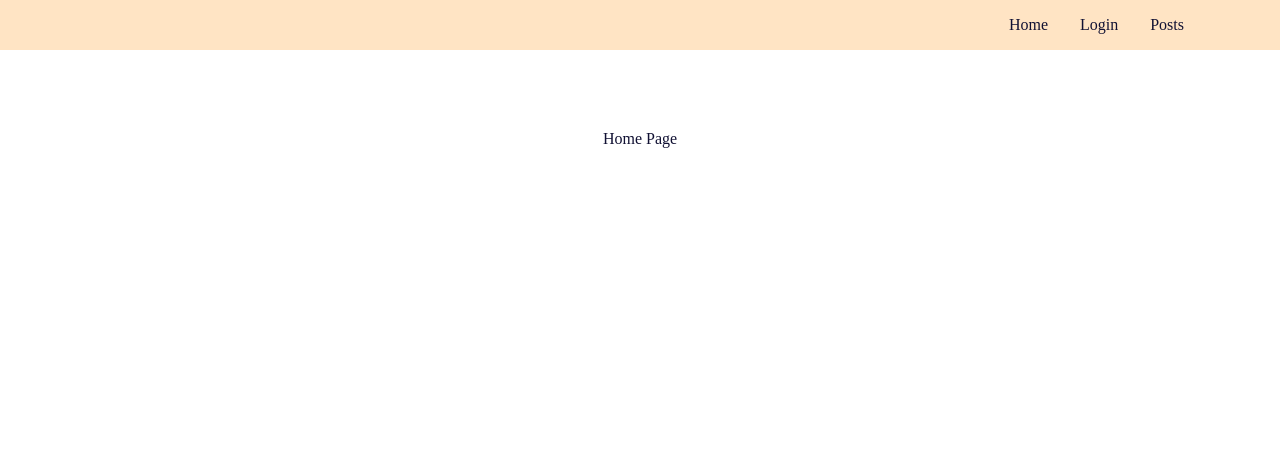
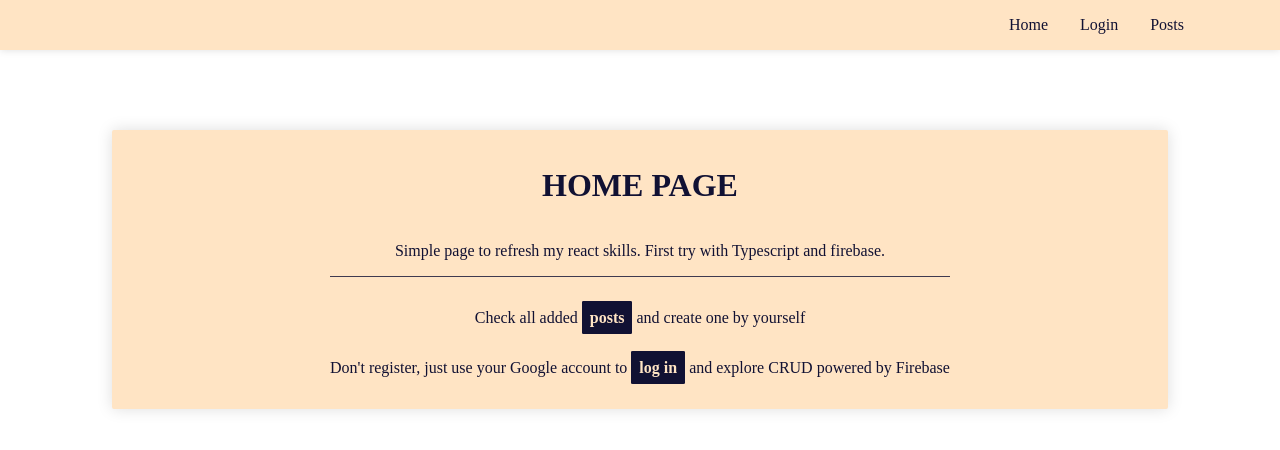
Before and after one commit to wojkr/React-training, a React (Create React App) app: page / in a window 1280 px wide. Shown: the top 450 px of the page. Built offline with nearby package versions, Linux system fonts and the light colour scheme; no server answers.

Commit message:
updated styles, added txt with links

```diff
--- a/src/App.css
+++ b/src/App.css
@@ -1,5 +1,6 @@
 *{
   color: #113;
+  text-decoration: none;
 }
 body{
   margin: 0;
@@ -12,6 +13,7 @@ nav{
   flex-direction: row;
   background-color: bisque;
   padding: 0rem 5rem;
+  box-shadow: 0 0 .5rem #1112;
 }
 
 .nav-links{
@@ -35,23 +37,32 @@ nav{
   height: 2rem;
   border-radius: 50%;
   margin-left: .5rem ;
+  box-shadow: 0 0 .3rem #113c;
 }
-.nav-user-btn, .create-post-form-btn{
+.nav-user-btn, .create-post-form-btn,.edit-post-form-btn,.edit-post-form-btn-back,.login-btn,.Link{
   border: none;
   border-radius: 3%;
   background-color: #113;
   color: bisque;
   padding: .5rem .5rem;
-  margin-left: 1rem;
   cursor: pointer;
   font-weight:bolder;
   transition: 300ms;
 }
-.nav-user-btn:hover, .create-post-form-btn:hover{
+.nav-user-btn{
+  margin-left: 1rem;
+}
+.nav-user-btn:hover, .create-post-form-btn:hover,.edit-post-form-btn:hover,.login-btn:hover,.Link:hover{
   background-color: #113c;
 }
+.edit-post-form-btn-back{
+  background-color: #511;
+}
+.edit-post-form-btn-back:hover{
+  background-color: #511c;
+}
 
-.create-post-form,.post-container{
+.create-post-form,.post-container,.container{
   border-radius: 2px;
   color: #113;
   background-color: bisque;
@@ -69,6 +80,7 @@ main{
   flex-grow: 1;
   width: 80%;
   margin: auto;
+  margin-top: 5rem;
   text-align: center;
   padding: 5rem 0;
 }
@@ -91,7 +103,21 @@ main{
   font-weight:normal;
 }
 
+.container-bigger{
+  display: grid;
+  justify-content: center;
+  align-content: center;
+  min-height: 6rem;
+  text-align: center;
+}
+
 hr{
   border: none;
   border-bottom: 1px solid #113c;
 }
+
+.border-bottom{
+  padding-bottom: 1rem;
+  border-bottom: #113c 1px solid;
+  margin-bottom: 1rem;
+}
--- a/src/App.tsx
+++ b/src/App.tsx
@@ -14,7 +14,6 @@ function App() {
         <Routes>
           <Route path="/" element={<Main />} />
           <Route path="/login" element={<Login />} />
-          <Route path="/createpost" element={<Posts />} />
           <Route path="/posts" element={<Posts />} />
         </Routes>
       </Router>
--- a/src/components/navbar.tsx
+++ b/src/components/navbar.tsx
@@ -16,9 +16,6 @@ export const Navbar = () => {
                 <Link className='nav-links-link' to="/login">Login</Link>
             }
             <Link className='nav-links-link' to="/posts">Posts</Link>
-            {user &&
-                <Link className='nav-links-link' to="/posts">Create post</Link>
-            }
         </div>
         {user &&
             <div className='nav-user'>
--- a/src/pages/login.tsx
+++ b/src/pages/login.tsx
@@ -10,8 +10,8 @@ export const Login = () => {
         navigate("/")
     }
 
-    return <main>
-        <p>Sign in with google</p>
-        <button onClick={signInWithGoogle}>Sign in with Google</button>
+    return <main className="container container-bigger">
+        <h1>Login</h1>
+        <button className="login-btn" onClick={signInWithGoogle}>Sign in with Google</button>
     </main>
 }
--- a/src/pages/main.tsx
+++ b/src/pages/main.tsx
@@ -1,3 +1,10 @@
+import { Link } from "react-router-dom"
+
 export const Main = () => {
-    return <main>Home Page</main>
+    return <main className="container container-bigger">
+        <h1>HOME PAGE</h1>
+        <p className="border-bottom">Simple page to refresh my react skills. First try with Typescript and firebase.</p>
+        <p>Check all added <Link className="Link" to="/posts">posts</Link> and create one by yourself</p>
+        <p>Don't register, just use your Google account to <Link className="Link" to="/login">log in</Link> and explore CRUD powered by Firebase</p>
+    </main >
 }
--- a/src/pages/posts/create-form.tsx
+++ b/src/pages/posts/create-form.tsx
@@ -4,7 +4,7 @@ import { yupResolver } from "@hookform/resolvers/yup"
 import { addDoc, collection } from "firebase/firestore";
 import { db, auth } from "../../config/firebase";
 import { useAuthState } from "react-firebase-hooks/auth";
-import { useNavigate } from "react-router-dom";
+import { Link, useNavigate } from "react-router-dom";
 
 export interface CreateFormData {
     title: string,
@@ -35,7 +35,8 @@ export const CreateForm = () => {
         })
         navigate('/')
     }
-    return <form className="create-post-form" onSubmit={handleSubmit(onCreatePost)}>
+    return user ?
+        <form className="create-post-form" onSubmit={handleSubmit(onCreatePost)}>
             <p>Add a new post: </p>
             <input placeholder="Title..." {...register("title")} />
             <p className="create-post-form-error">{errors.title?.message}</p>
@@ -43,4 +44,8 @@ export const CreateForm = () => {
             <p className="create-post-form-error">{errors.description?.message}</p>
             <input type="submit" className="create-post-form-btn" />
         </form>
+        :
+        <section className="container container-bigger">
+            <p> <Link className="Link" to="/login">Login</Link> to add a new post</p>
+        </section>
 }
--- a/src/pages/posts/formEditPost.tsx
+++ b/src/pages/posts/formEditPost.tsx
@@ -57,7 +57,7 @@ export const FormEditPost = ({ setEditMode, setNewPost, setOldPost, oldPost, new
             <textarea {...register("description")} onChange={(e) => setNewPost({ ...newPost, description: e.target.value })} placeholder="Description..." value={newPost.description} />
             <p className="edit-post-form-error">{errors.description?.message}</p>
             <input type="submit" className="edit-post-form-btn" />
-            <button onClick={onNoEdit} type="button">go back</button>
+            <button className="edit-post-form-btn-back" onClick={onNoEdit} type="button">go back</button>
         </form>
     )
 }
--- a/src/pages/posts/post.tsx
+++ b/src/pages/posts/post.tsx
@@ -97,7 +97,7 @@ export const Post = (props: Props) => {
             </div>
             <button onClick={hasUserLiked ? removeLike : addLike} className="post-btn-like">{hasUserLiked ? <>&#128078;</> : <>&#128077;</>}</button>
             {likes && <p>Likes: {likes?.length}</p>}
-            {isUserAuthor && <button onClick={goToEdit}>Edit {editMode ? 'editMode ON' : 'editMode OFF'}</button>}
+            {isUserAuthor && <button className="create-post-form-btn" onClick={goToEdit}>Edit</button>}
         </section>
         :
         //-----------------------------------------EDIT
```
Also changed, not shown: src/pages/posts/posts.tsx (+7 -5 lines). Lines whose indentation alone changed are shown as unchanged.
